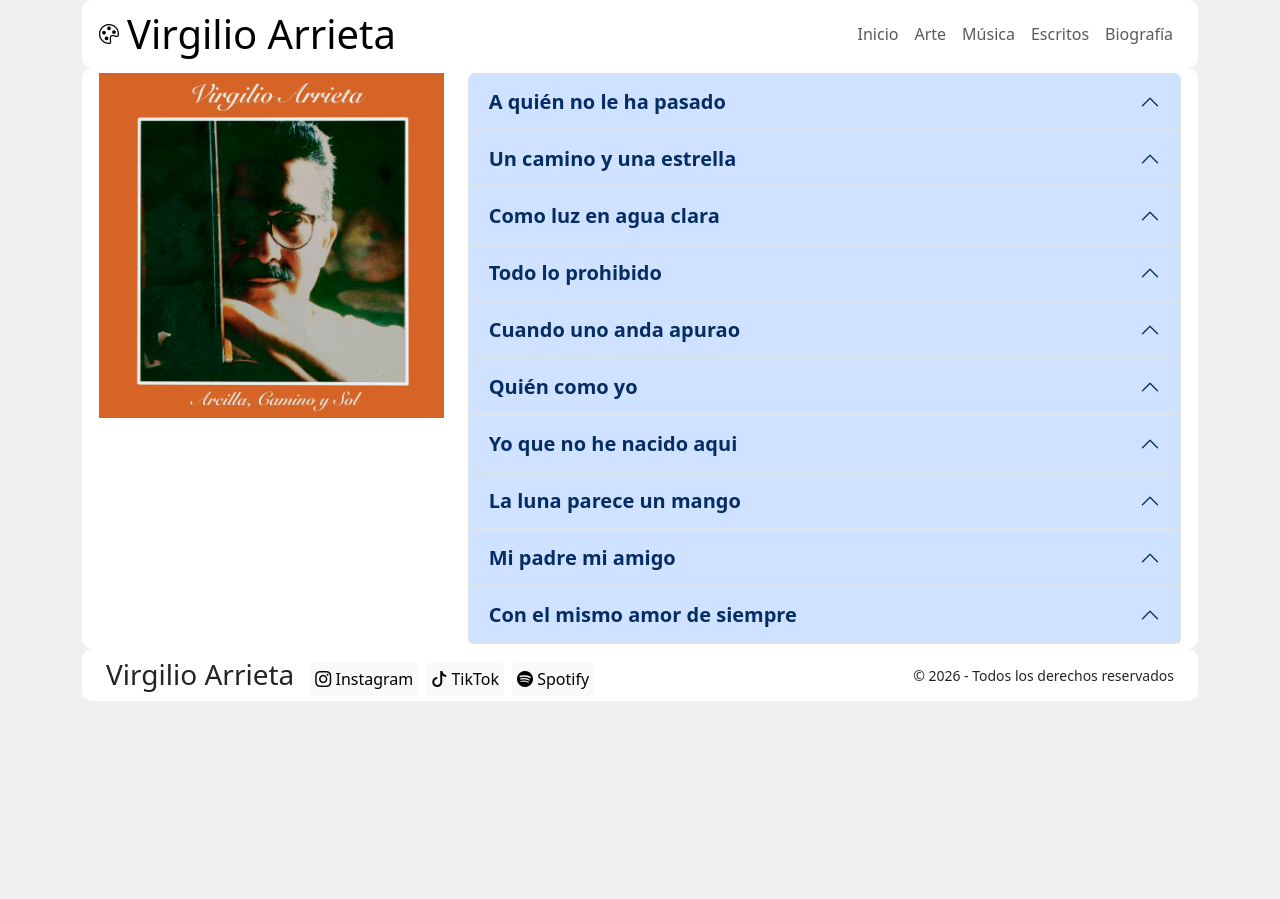
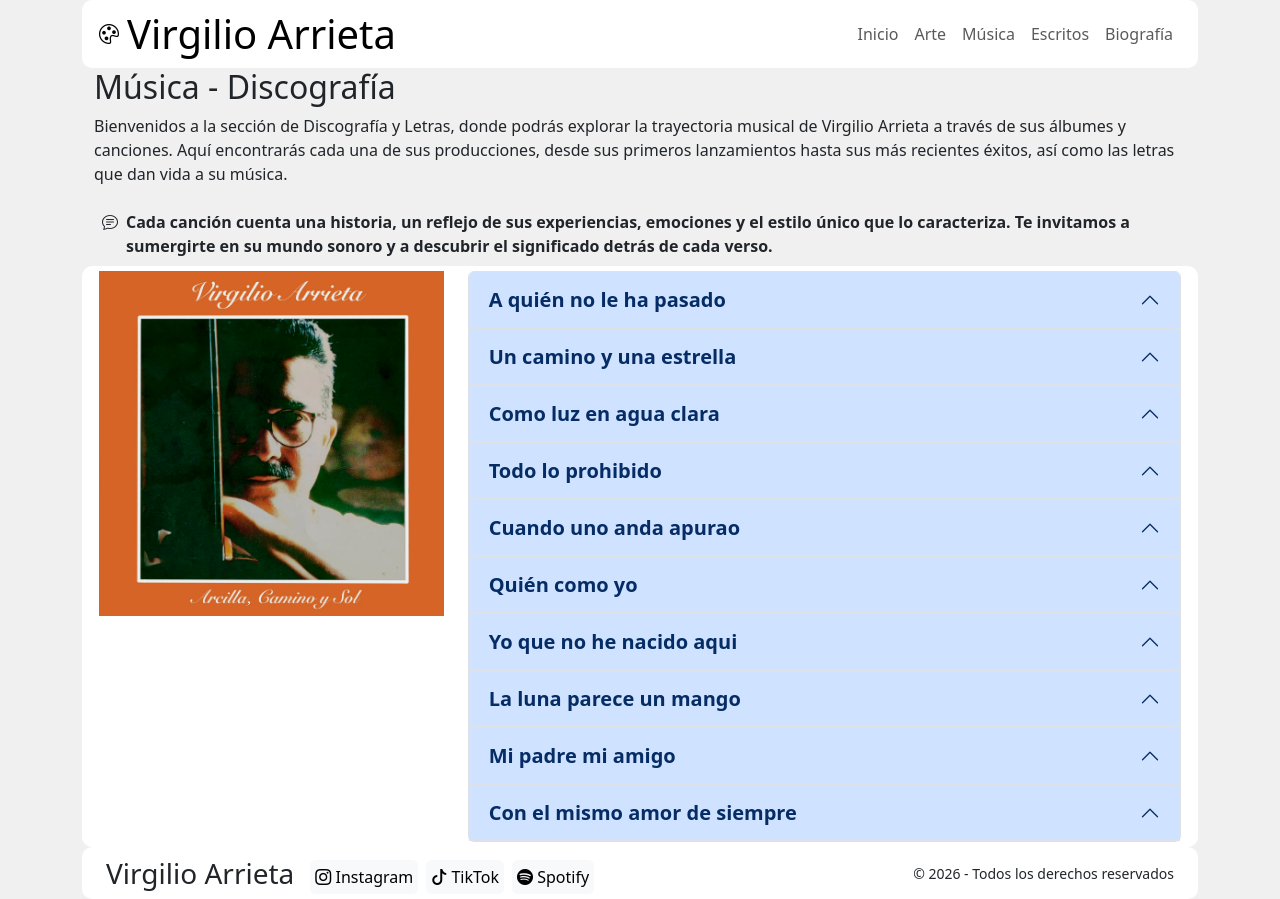
Before and after one commit to DevAnd7/VA-WebPage, a React (Vite) app: page /#/musica in a window 1280 px wide. Before the commit the page ends 800 px from the top, so only its background shows below. Built offline with nearby package versions, Linux system fonts and the light colour scheme.

Commit message:
Musica Discografia

```diff
--- a/src/Pages/Musica.jsx
+++ b/src/Pages/Musica.jsx
@@ -3,6 +3,13 @@ import Cancion from "../Components/Cancion";
 const Musica = () => {
     return (
         <div className="container">
+
+            <h2>Música - Discografía</h2>
+
+            <p>Bienvenidos a la sección de Discografía y Letras, donde podrás explorar la trayectoria musical de Virgilio Arrieta a través de sus álbumes y canciones. Aquí encontrarás cada una de sus producciones, desde sus primeros lanzamientos hasta sus más recientes éxitos, así como las letras que dan vida a su música.</p>
+
+            <strong className="d-flex gap-2 p-2"><i className="bi bi-chat-text"></i>Cada canción cuenta una historia, un reflejo de sus experiencias, emociones y el estilo único que lo caracteriza. Te invitamos a sumergirte en su mundo sonoro y a descubrir el significado detrás de cada verso.</strong>
+
             <div className="seccion row">
 
                 <div className="col-lg-4">
```
